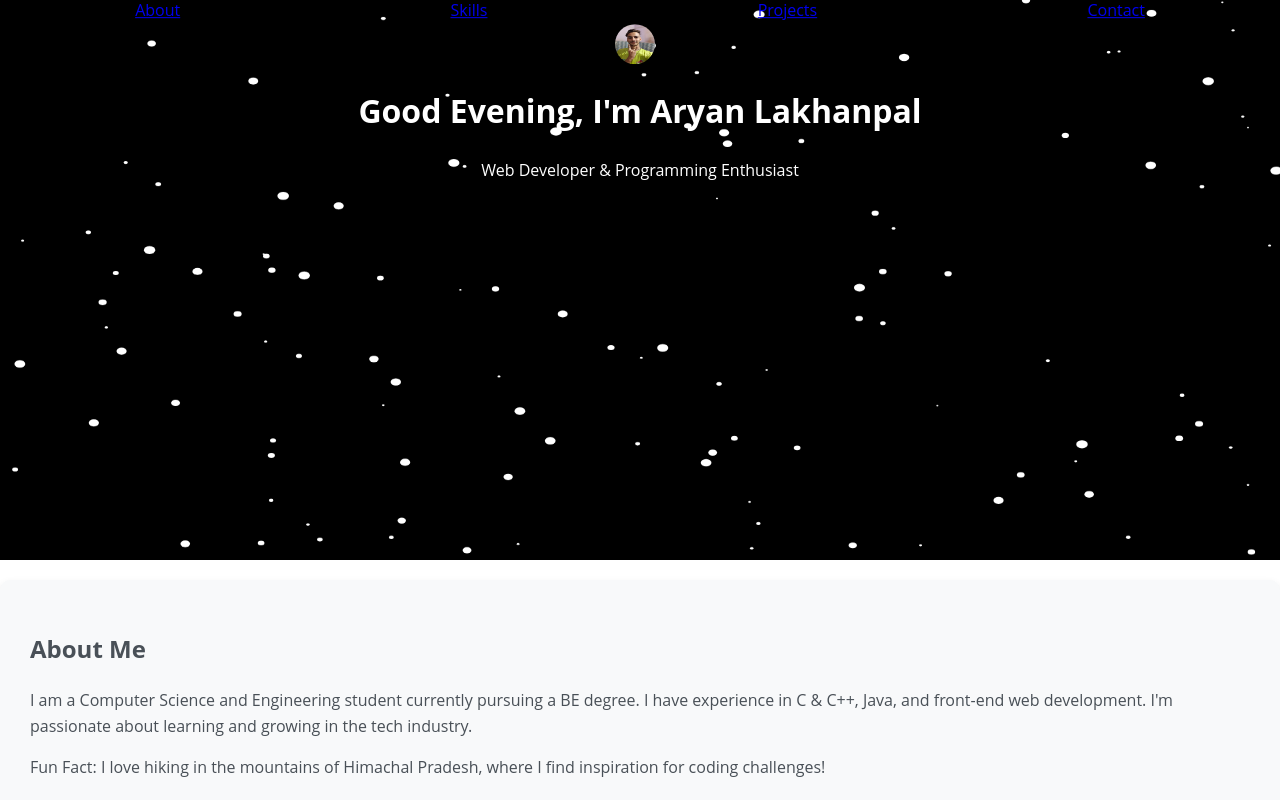
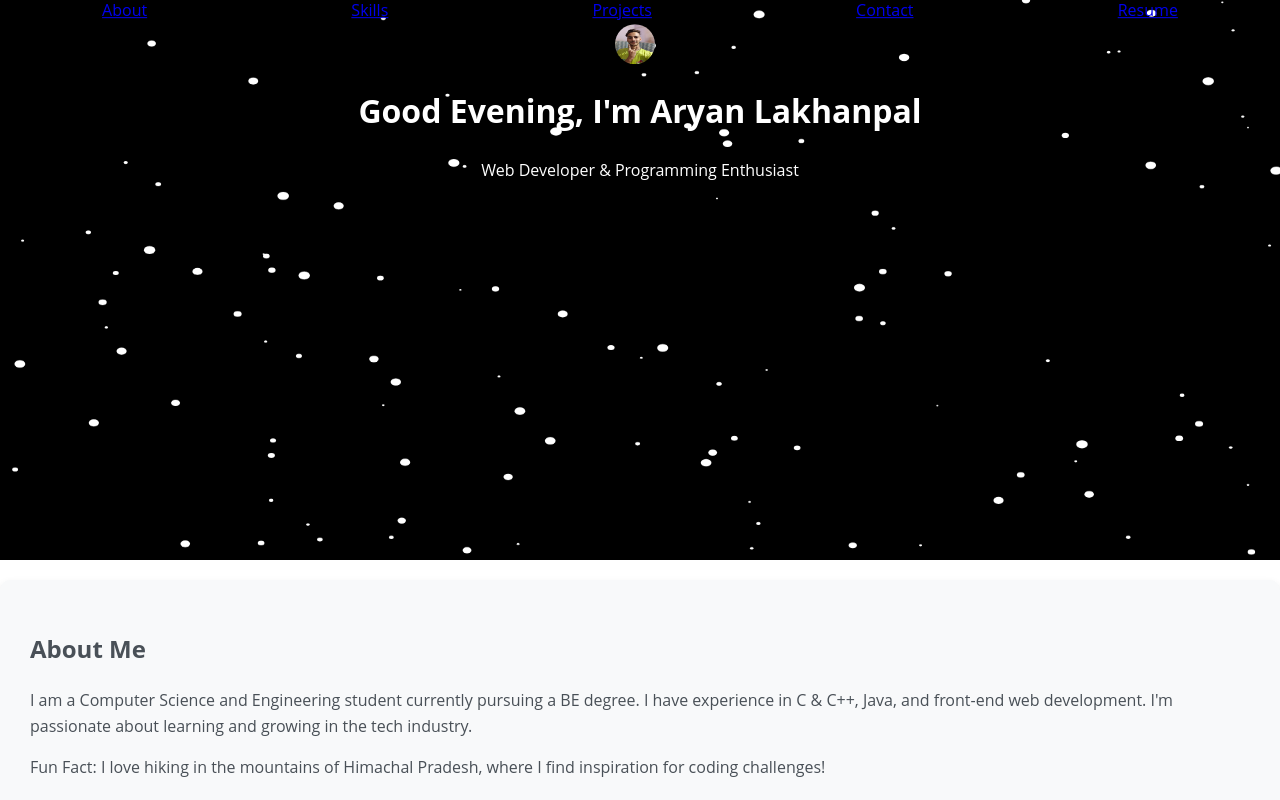
Before and after one commit to AryanLakhanpalaryan/portfolio-website, a plain HTML site: page index.html in a window 1280 px wide. Shown: the top 800 px of the page. Drawn offline with Linux system fonts and the light colour scheme.

Commit message:
Update index.html

```diff
--- a/index.html
+++ b/index.html
@@ -18,6 +18,7 @@
                         <a href="#skills">Skills</a>
                         <a href="#projects">Projects</a>
                         <a href="#contact">Contact</a>
+                         <a href="resume.html" target="_blank">Resume</a>
                     </div>
                 </nav>
                 <img src="aryan.jpg" alt="Aryan Lakhanpal" class="nav-image">
```
